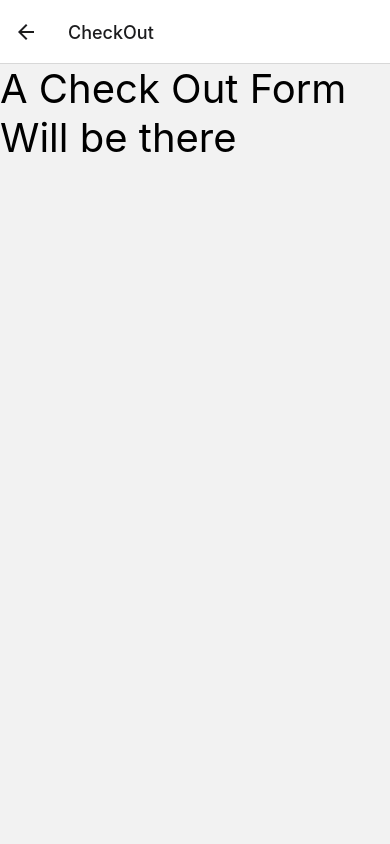
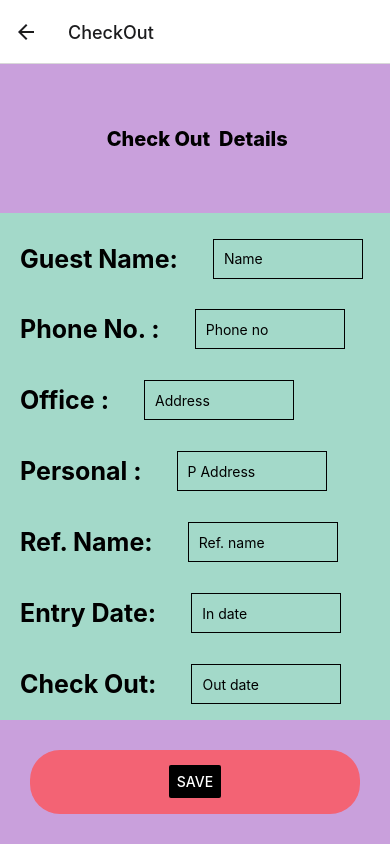
Before and after one commit to hozrot/Circuit-House-Rangpur, a React Native app: screen /CheckOut in a window 390 px wide. Built offline with nearby package versions, Linux system fonts and the light colour scheme.

Commit message:
Entry and Checkout form updated

```diff
--- a/app/screens/CheckOut.js
+++ b/app/screens/CheckOut.js
@@ -1,14 +1,192 @@
-import React from 'react';
-import { Text, View } from 'react-native';
+import React,{useState} from 'react';
+import { Text, View,StyleSheet,Button, TextInput ,DatePickerIOS} from 'react-native';
 
 function CheckOut(props) {
+
+
     return (
-        <View>
-            <Text style={{fontSize:40}}>
-               A Check Out Form Will be there
-           </Text>
+        <View style={styles.Container}>
+        <View style={styles.Header}>
+            <Text style={styles.HeaderText}>  Check Out  Details </Text>
+        </View>
+        <View style={styles.Body}>
+            <View style={styles.FormElement} >
+
+            <Text style={styles.BodyText}>
+                Guest Name:
+            </Text>
+            <TextInput
+                    style={styles.input}
+                    placeholder="Name "
+                    keyboardType="name-phone-pad"
+             />
+            </View>
+            <View style={styles.FormElement} >
+
+            <Text style={styles.BodyText}>
+            Phone No. :
+            </Text>
+            <TextInput
+                    style={styles.input}
+                    placeholder="Phone no "
+                    keyboardType="phone-pad"
+             />
+            </View>
+            <View style={styles.FormElement} >
+
+            <Text style={styles.BodyText}>
+            Office :
+            </Text>
+            <TextInput
+                    style={styles.input}
+                    placeholder="Address "
+                    keyboardType="name-phone-pad"
+             />
+            </View>
+            <View style={styles.FormElement} >
+
+            <Text style={styles.BodyText}>
+            Personal :
+            </Text>
+            <TextInput
+                    style={styles.input}
+                    placeholder="P Address "
+                    keyboardType="name-phone-pad"
+             />
+            </View>
+            <View style={styles.FormElement} >
+
+            <Text style={styles.BodyText}>
+            Ref. Name:
+            </Text>
+            <TextInput
+                    style={styles.input}
+                    placeholder="Ref. name "
+                    keyboardType="name-phone-pad"
+             />
+            </View>
+            <View style={styles.FormElement} >
+
+            <Text style={styles.BodyText}>
+            Entry Date:
+            </Text>
+            <TextInput
+                    style={styles.input}
+                    placeholder="In date "
+                    keyboardType="name-phone-pad"
+             />
+            </View>
+            <View style={styles.FormElement} >
+
+            <Text style={styles.BodyText}>
+            Check Out:
+            </Text>
+
+
+
+            <TextInput
+                    style={styles.input}
+                    placeholder="Out date "
+                    keyboardType="name-phone-pad"
+             />
+            </View>
+
+
+
+            </View>
+            <View style={styles.Footer}>
+               <View style={styles.Footer1}>
+               <Button
+                 title="Save"
+                 color="#000"
+                 onPress={() => navigation.navigate('CheckOut')}
+                />
+
+
+
+
+               </View>
+
+
+            </View>
+
+
+
+
+
         </View>
     );
 }
+const styles = StyleSheet.create({
+    Container:{
+        flex: 1,
+        backgroundColor: '#a3d9c9'
+    },
+    Header:{
+        flex: .30,
+        backgroundColor: '#c9a0dc',
+        justifyContent:'center',
+        alignItems:'center'
+
+    },
+    HeaderText:{
+        fontWeight:'800',
+        fontSize: 20,
+        textAlign: 'center'
+
+    },
+    Body:{
+        flex:1,
+        justifyContent:'space-around',
+        paddingTop: 10
+
+
+    },
+    FormElement:{
+        flexDirection:'row'
+    },
+    BodyText:{
+        fontWeight:'bold',
+        fontSize:25,
+        padding:20,
+
+
+
+    },
+    input: {
+        height: 40,
+        margin: 15,
+        borderWidth: 1,
+        width:150,
+        padding: 10,
+
+        justifyContent:'flex-end'
+      },
+    Footer:{
+
+        flex: .25,
+        flexDirection:'row',
+        backgroundColor: '#c9a0dc'
+    },
+    Footer1:{
+        flex:1,
+        justifyContent:'center',
+        alignItems:'center',
+        backgroundColor: '#f36374',
+        margin: 30,
+        borderRadius:30
+
+
+    },
+    Footer2:{
+        flex:1,
+        backgroundColor: '#f36374',
+        justifyContent:'center',
+        alignItems:'center',
+        margin: 30,
+        borderRadius:30
+    },
+
+})
 
 export default CheckOut;
--- a/app/screens/RoomEntry.js
+++ b/app/screens/RoomEntry.js
@@ -1,5 +1,5 @@
 import React from 'react';
-import { Text, View } from 'react-native';
+import { Text, View,StyleSheet,Button, TextInput } from 'react-native';
 
 import { NavigationContainer } from '@react-navigation/native';
 import { createNativeStackNavigator } from '@react-navigation/native-stack';
@@ -9,16 +9,175 @@ const Stack = createNativeStackNavigator();
 function RoomEntry({props}) {
     return (
 
+            <View style={styles.Container}>
+            <View style={styles.Header}>
+                <Text style={styles.HeaderText}>  Check In  Form </Text>
+            </View>
+            <View style={styles.Body}>
+                <View style={styles.FormElement} >
 
-       <View>
-           <Text style={{fontSize:40}}>
-               An Entry form will be there
-           </Text>
-       </View>
+                <Text style={styles.BodyText}>
+                    Guest Name:
+                </Text>
+                <TextInput
+                        style={styles.input}
+                        placeholder="Name "
+                        keyboardType="name-phone-pad"
+                 />
+                </View>
+                <View style={styles.FormElement} >
+
+                <Text style={styles.BodyText}>
+                Phone No. :
+                </Text>
+                <TextInput
+                        style={styles.input}
+                        placeholder="Phone no "
+                        keyboardType="phone-pad"
+                 />
+                </View>
+                <View style={styles.FormElement} >
+
+                <Text style={styles.BodyText}>
+                Office :
+                </Text>
+                <TextInput
+                        style={styles.input}
+                        placeholder="Address "
+                        keyboardType="name-phone-pad"
+                 />
+                </View>
+                <View style={styles.FormElement} >
+
+                <Text style={styles.BodyText}>
+                Personal :
+                </Text>
+                <TextInput
+                        style={styles.input}
+                        placeholder="P Address "
+                        keyboardType="name-phone-pad"
+                 />
+                </View>
+                <View style={styles.FormElement} >
+
+                <Text style={styles.BodyText}>
+                Ref. Name:
+                </Text>
+                <TextInput
+                        style={styles.input}
+                        placeholder="Ref. name "
+                        keyboardType="name-phone-pad"
+                 />
+                </View>
+                <View style={styles.FormElement} >
+
+                <Text style={styles.BodyText}>
+                Entry Date:
+                </Text>
+                <TextInput
+                        style={styles.input}
+                        placeholder="In date "
+                        keyboardType="name-phone-pad"
+                 />
+                </View>
 
 
-    );
 
-}
+
+                </View>
+                <View style={styles.Footer}>
+                   <View style={styles.Footer1}>
+                   <Button
+                     title="Save"
+                     color="#000"
+                     onPress={() => navigation.navigate('CheckOut')}
+                    />
+
+
+
+
+                   </View>
+
+
+                </View>
+
+
+
+
+
+            </View>
+        );
+    }
+    const styles = StyleSheet.create({
+        Container:{
+            flex: 1,
+            backgroundColor: '#a3d9c9'
+        },
+        Header:{
+            flex: .30,
+            backgroundColor: '#c9a0dc',
+            justifyContent:'center',
+            alignItems:'center'
+
+        },
+        HeaderText:{
+            fontWeight:'800',
+            fontSize: 20,
+            textAlign: 'center'
+
+        },
+        Body:{
+            flex:1,
+            justifyContent:'space-around',
+            paddingTop: 10
+
+
+        },
+        FormElement:{
+            flexDirection:'row'
+        },
+        BodyText:{
+            fontWeight:'bold',
+            fontSize:25,
+            padding:20,
+
+
+
+        },
+        input: {
+            height: 40,
+            margin: 15,
+            borderWidth: 1,
+            width:150,
+            padding: 10,
+
+            justifyContent:'flex-end'
+          },
+        Footer:{
+
+            flex: .25,
+            flexDirection:'row',
+            backgroundColor: '#c9a0dc'
+        },
+        Footer1:{
+            flex:1,
+            justifyContent:'center',
+            alignItems:'center',
+            backgroundColor: '#f36374',
+            margin: 30,
+            borderRadius:30
+
+
+        },
+        Footer2:{
+            flex:1,
+            backgroundColor: '#f36374',
+            justifyContent:'center',
+            alignItems:'center',
+            margin: 30,
+            borderRadius:30
+        },
+
+    })
 
 export default RoomEntry;
--- a/package.json
+++ b/package.json
@@ -19,7 +19,8 @@
     "react-native": "0.64.3",
     "react-native-safe-area-context": "^3.3.2",
     "react-native-screens": "^3.10.2",
-    "react-native-web": "0.17.1"
+    "react-native-web": "0.17.1",
+    "yarn": "^1.22.17"
   },
   "devDependencies": {
     "@babel/core": "^7.12.9"
```
Also changed, not shown: 1 other file (tests, documents, lock files or other folders).
